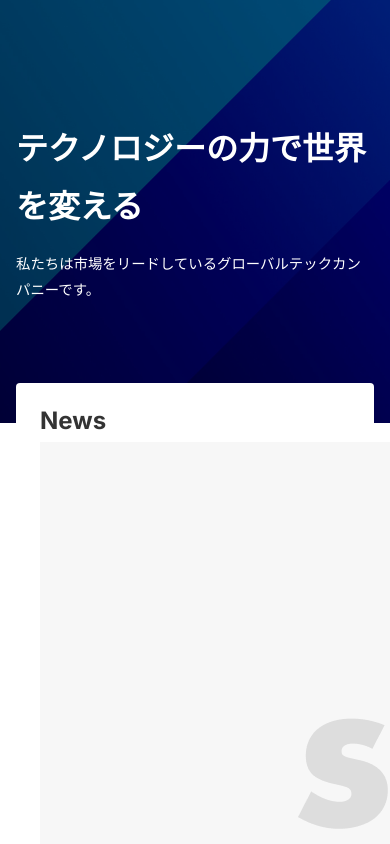
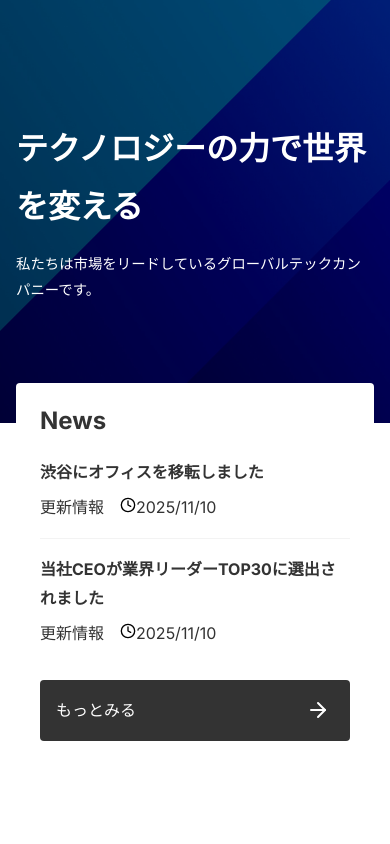
Before and after one commit to YukiCreateStudio/251111-test-project, a Next.js app: page / in a window 390 px wide. Shown: the top 844 px of the page. Built offline with nearby package versions, Linux system fonts and the light colour scheme.

Commit message:
３回目完了

```diff
--- /dev/null
+++ b/app/_libs/microcms.ts
@@ -0,0 +1,7 @@
+export type News = {
+  id: string;
+  title: string;
+  category: { name: string };
+  publishedAt: string;
+  createdAt: string;
+};
--- /dev/null
+++ b/app/components/ButtonLink/index.module.css
@@ -0,0 +1,20 @@
+.button {
+  display: block;
+  padding: 20px 40px;
+  border-radius: var(--border-radius);
+  width: 300px;
+  background: url("/arrow-right.svg") no-repeat right 20px center,
+    var(--color-button-primary);
+  color: var(--color-text-unpainted);
+}
+
+.button:hover {
+  opacity: 0.9;
+}
+
+@media (max-width: 640px) {
+  .button {
+    padding: 16px;
+    width: 100%;
+  }
+}
--- /dev/null
+++ b/app/components/ButtonLink/index.tsx
@@ -0,0 +1,14 @@
+import styles from "./index.module.css";
+
+type Props = {
+  href: string;
+  children: React.ReactNode;
+};
+
+export default function ButtonLink({ href, children }: Props) {
+  return (
+    <a href={href} className={styles.button}>
+      {children}
+    </a>
+  );
+}
--- /dev/null
+++ b/app/components/NewsList/index.module.css
@@ -0,0 +1,53 @@
+.list {
+  border-bottom: 1px solid var(--color-border-light);
+}
+.list:last-child {
+  border-bottom: none;
+}
+
+.link {
+  display: flex;
+  align-items: flex-start;
+  gap: 40px;
+  padding: 24px 0;
+}
+
+.image {
+  width: 200px;
+  height: auto;
+  border-radius: var(--border-radius);
+}
+
+.title {
+  font-size: 1.1rem;
+  font-weight: bold;
+  margin-bottom: 0.5rem;
+}
+
+.meta {
+  display: flex;
+  align-items: center;
+  gap: 16px;
+}
+
+@media (max-width: 640px) {
+  .link {
+    display: block;
+    padding: 16px 0;
+  }
+  .image {
+    display: none;
+  }
+
+  .title {
+    font-size: 1rem;
+    font-weight: bold;
+    margin-bottom: 0.4rem;
+  }
+
+  .meta {
+    display: flex;
+    align-items: center;
+    gap: 16px;
+  }
+}
--- /dev/null
+++ b/app/components/NewsList/index.tsx
@@ -0,0 +1,41 @@
+import Image from "next/image";
+import ButtonLink from "../ButtonLink";
+import styles from "./index.module.css";
+import { News } from "@/app/_libs/microcms";
+
+type Props = {
+  news: News[];
+};
+
+export default function NewsList({ news }: Props) {
+  if (news.length === 0) {
+    return <p>記事がありません</p>;
+  }
+  return (
+    <ul>
+      {news.map((article) => (
+        <li key={article.id} className={styles.list}>
+          <div className={styles.link}>
+            <Image
+              className={styles.image}
+              src="/no-image.png"
+              alt="No Image"
+              width={1200}
+              height={630}
+            />
+            <dl className={styles.content}>
+              <dt className={styles.title}>{article.title}</dt>
+              <dd className={styles.meta}>
+                <span className={styles.tag}>{article.category.name}</span>
+                <span className={styles.date}>
+                  <Image src="/clock.svg" alt="" width={16} height={16} />
+                  {article.publishedAt}
+                </span>
+              </dd>
+            </dl>
+          </div>
+        </li>
+      ))}
+    </ul>
+  );
+}
--- a/app/page.module.css
+++ b/app/page.module.css
@@ -42,7 +42,6 @@
   padding: 24px 40px;
   border-radius: var(--border-radius);
 }
-
 .newsTitle {
   font-size: 1.5rem;
 }
--- a/app/page.tsx
+++ b/app/page.tsx
@@ -1,13 +1,8 @@
 import Image from "next/image";
 import styles from "./page.module.css";
-
-type News = {
-  id: string;
-  title: string;
-  category: { name: string };
-  publishedAt: string;
-  createdAt: string;
-};
+import ButtonLink from "./components/ButtonLink";
+import NewsList from "./components/NewsList";
+import { News } from "@/app/_libs/microcms";
 
 const data: { contents: News[] } = {
   contents: [
@@ -57,31 +52,10 @@ export default function Home() {
       </section>
       <section className={styles.news}>
         <h2 className={styles.newsTitle}>News</h2>
-        <ul>
-          {sliceData.map((article) => (
-            <li key={article.id} className={styles.list}>
-              <div className={styles.link}>
-                <Image
-                  className={styles.img}
-                  src="/no-image.png"
-                  alt="No Image"
-                  width={1200}
-                  height={630}
-                />
-                <dl className={styles.content}>
-                  <dt className={styles.newsItemTitel}>{article.title}</dt>
-                  <dd className={styles.meta}>
-                    <span className={styles.tag}>{article.category.name}</span>
-                    <span className={styles.date}>
-                      <Image src="/clock.svg" alt="" width={16} height={16} />
-                      {article.publishedAt}
-                    </span>
-                  </dd>
-                </dl>
-              </div>
-            </li>
-          ))}
-        </ul>
+        <NewsList news={sliceData} />
+        <div className={styles.newsLink}>
+          <ButtonLink href="/news">もっとみる</ButtonLink>
+        </div>
       </section>
     </>
   );
```
